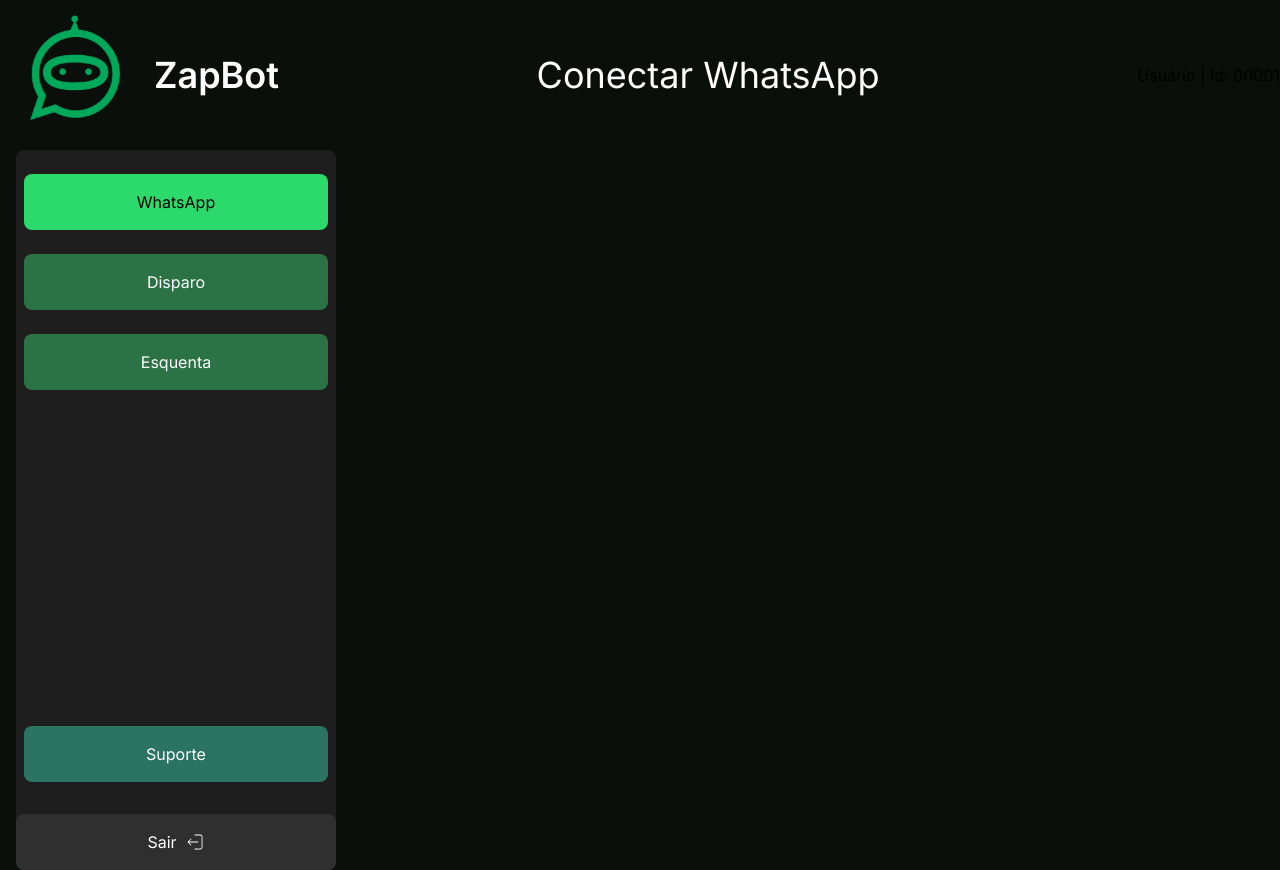
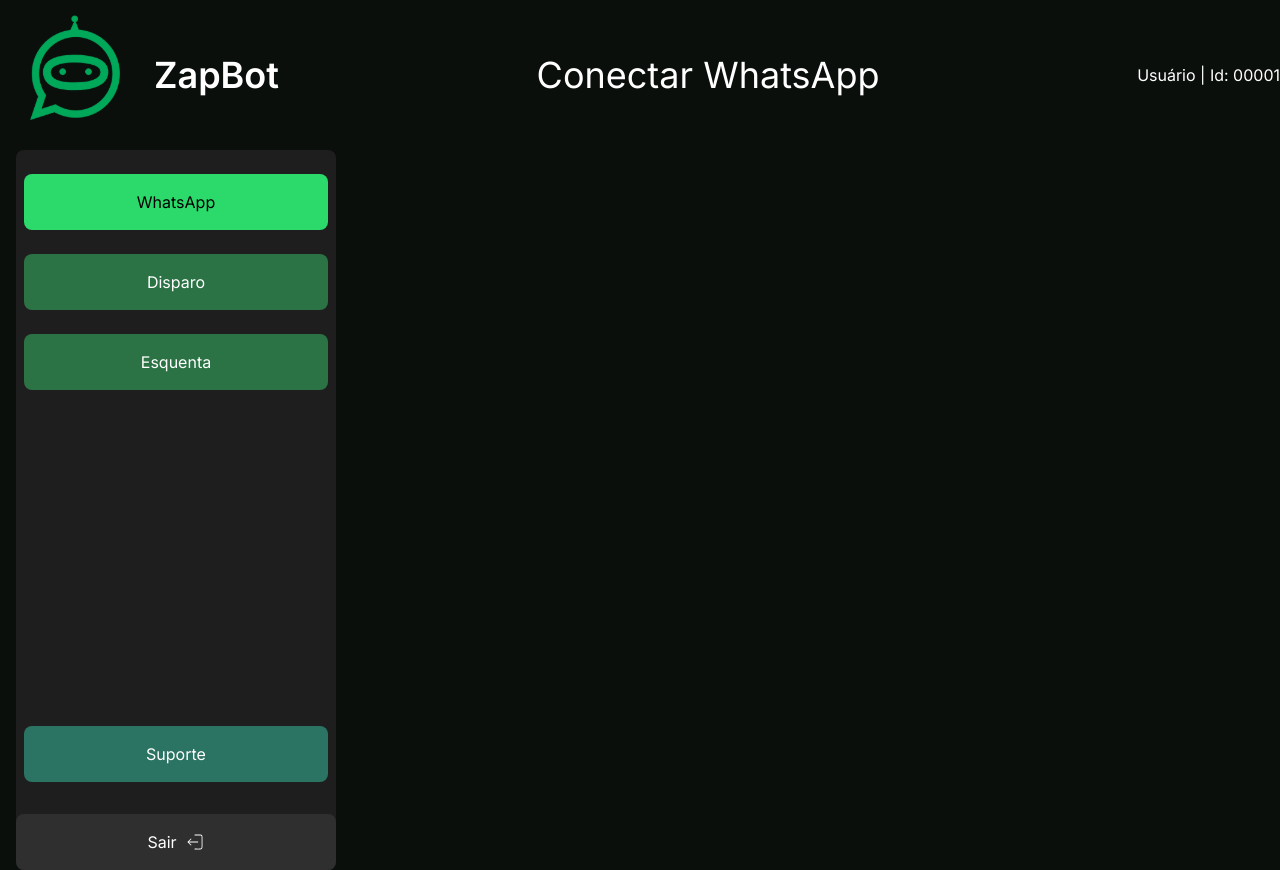
Before and after one commit to RoBruns/PontoConnect, a Next.js app in the folder web/: page / in a window 1280 px wide. Built offline with nearby package versions, Linux system fonts and the light colour scheme.

Commit message:
fix: added dependencies on package.json

```diff
--- a/web/src/components/Header/Header.tsx
+++ b/web/src/components/Header/Header.tsx
@@ -5,7 +5,7 @@
         <header className="flex justify-between items-center">
             <Logo />
             <h1 className="text-4xl text-white">Conectar WhatsApp</h1>
-            <p>Usuário | Id: 00001</p>
+            <p className="text-white">Usuário | Id: 00001</p>
         </header>
     );
 }
```
Also changed, not shown: web/package.json (+6 -4 lines), 1 other file (tests, documents, lock files or other folders).
